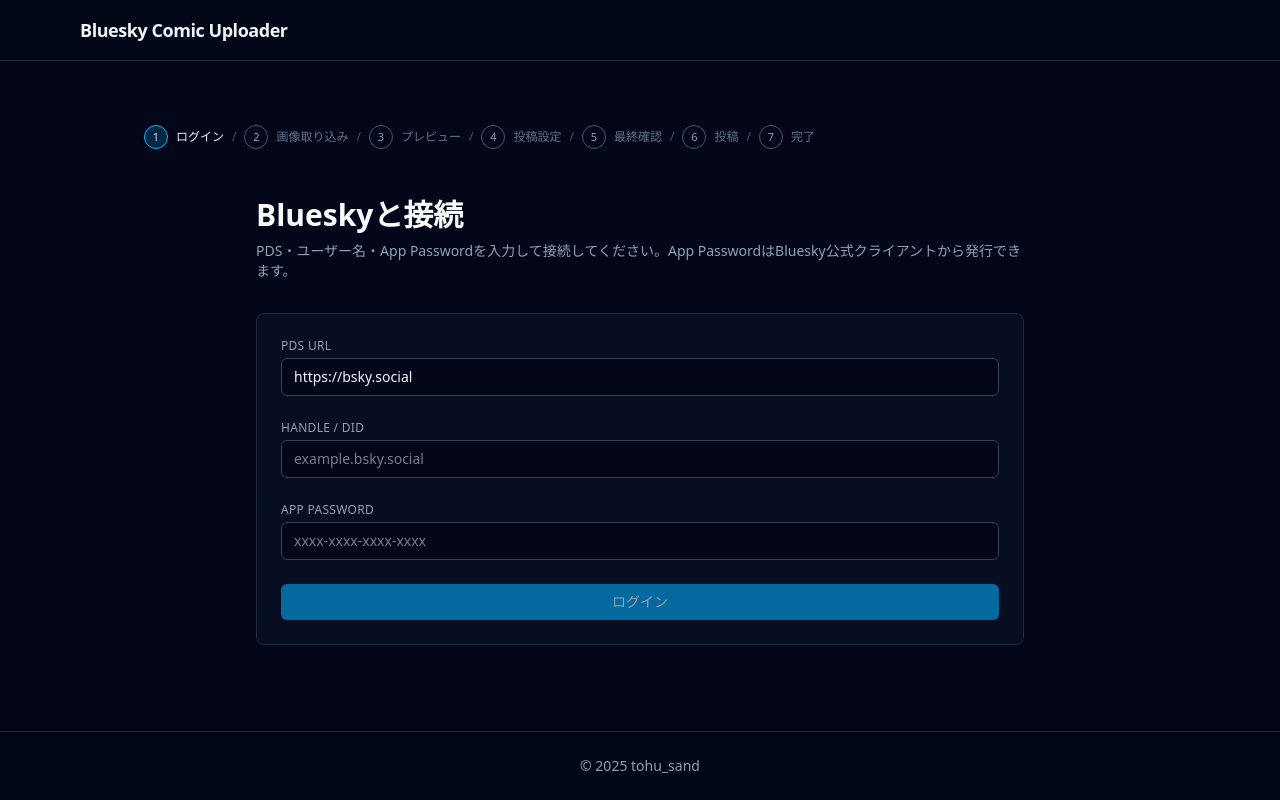
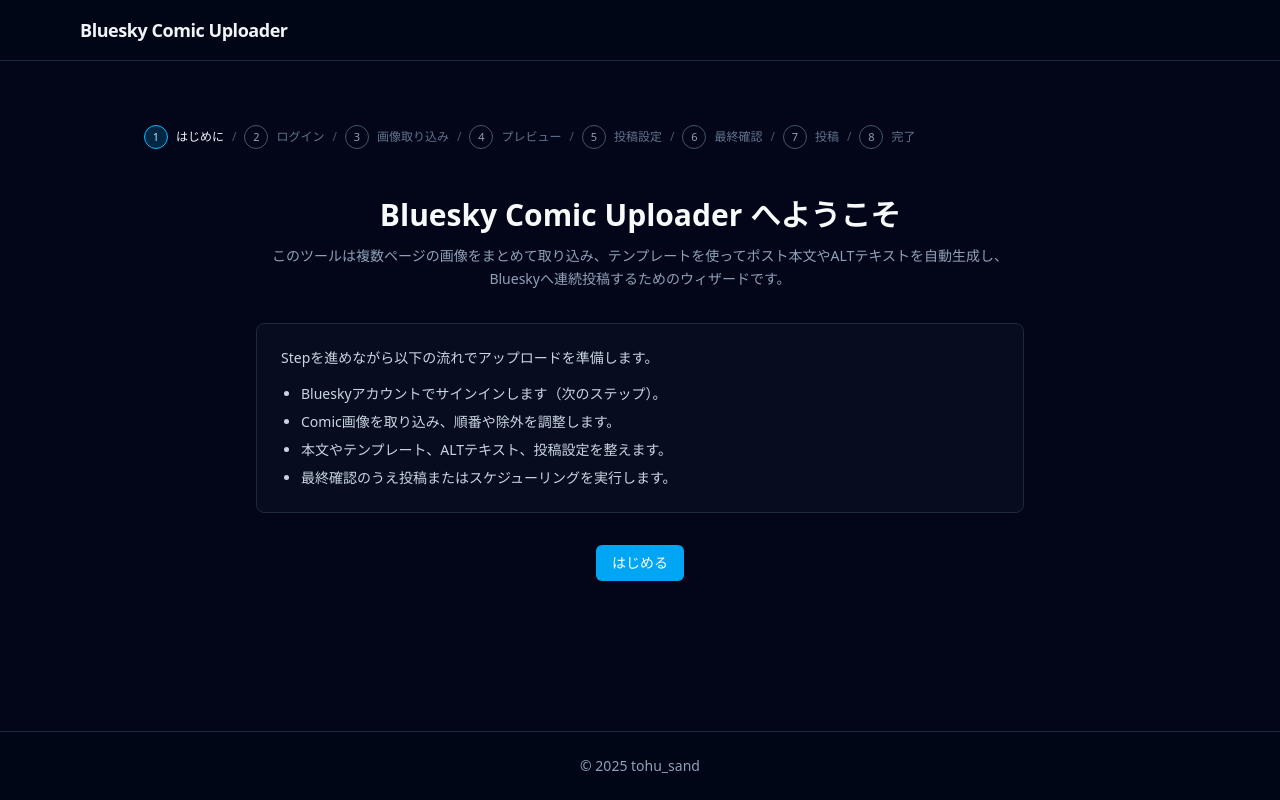
Before and after one commit to tohu-sand/Bluesky-comic-uploader, an Astro site: page / in a window 1280 px wide. Built offline with nearby package versions, Linux system fonts and the light colour scheme; Astro itself is replaced by a stand-in of ours.

Commit message:
feat: Add IntroStep

```diff
--- a/src/components/App.tsx
+++ b/src/components/App.tsx
@@ -1,6 +1,7 @@
 import { useEffect, useMemo, useRef } from 'react';
 import { StepHeader } from '@components/ui/StepHeader';
 import { Button } from '@components/ui/Button';
+import { IntroStep } from '@components/steps/IntroStep';
 import { AuthStep } from '@components/steps/AuthStep';
 import { IngestStep } from '@components/steps/IngestStep';
 import { PreviewStep } from '@components/steps/PreviewStep';
@@ -156,6 +157,8 @@
 
 function renderStep(step: WizardStep) {
   switch (step) {
+    case 'intro':
+      return <IntroStep />;
     case 'auth':
       return <AuthStep />;
     case 'ingest':
--- /dev/null
+++ b/src/components/steps/IntroStep.tsx
@@ -0,0 +1,35 @@
+import { Button } from '@components/ui/Button';
+import { useAppStore } from '@stores/appStore';
+
+export function IntroStep() {
+  const { actions } = useAppStore();
+
+  return (
+    <section className="mx-auto max-w-3xl space-y-8">
+      <header className="space-y-3 text-center">
+        <h1 className="text-3xl font-semibold text-slate-50">Bluesky Comic Uploader へようこそ</h1>
+        <p className="text-sm leading-relaxed text-slate-400">
+          このツールは複数ページの画像をまとめて取り込み、テンプレートを使ってポスト本文やALTテキストを自動生成し、Blueskyへ連続投稿するためのウィザードです。
+        </p>
+      </header>
+
+      <div className="grid gap-4 rounded-lg border border-slate-800 bg-slate-900/40 p-6 text-sm text-slate-200">
+        <p className="text-slate-300">
+          Stepを進めながら以下の流れでアップロードを準備します。
+        </p>
+        <ul className="list-disc space-y-2 pl-5 text-slate-300">
+          <li>Blueskyアカウントでサインインします（次のステップ）。</li>
+          <li>Comic画像を取り込み、順番や除外を調整します。</li>
+          <li>本文やテンプレート、ALTテキスト、投稿設定を整えます。</li>
+          <li>最終確認のうえ投稿またはスケジューリングを実行します。</li>
+        </ul>
+      </div>
+
+      <div className="flex justify-center">
+        <Button size="lg" onClick={() => actions.setStep('auth')}>
+          はじめる
+        </Button>
+      </div>
+    </section>
+  );
+}
--- a/src/components/ui/StepHeader.tsx
+++ b/src/components/ui/StepHeader.tsx
@@ -1,8 +1,9 @@
 import type { WizardStep } from '@stores/appStore';
 import clsx from 'clsx';
 
-const STEP_ORDER: WizardStep[] = ['auth', 'ingest', 'preview', 'compose', 'review', 'post', 'complete'];
+const STEP_ORDER: WizardStep[] = ['intro', 'auth', 'ingest', 'preview', 'compose', 'review', 'post', 'complete'];
 const STEP_LABELS: Record<WizardStep, string> = {
+  intro: 'はじめに',
   auth: 'ログイン',
   ingest: '画像取り込み',
   preview: 'プレビュー',
--- a/src/stores/appStore.ts
+++ b/src/stores/appStore.ts
@@ -9,7 +9,7 @@
 import { releaseComicImages } from '@modules/ingest/intake';
 import { updateAltTexts } from '@modules/editor/altText';
 
-export type WizardStep = 'auth' | 'ingest' | 'preview' | 'compose' | 'review' | 'post' | 'complete';
+export type WizardStep = 'intro' | 'auth' | 'ingest' | 'preview' | 'compose' | 'review' | 'post' | 'complete';
 
 interface UploadStatus {
   status: 'uploading' | 'success' | 'error';
@@ -72,7 +72,7 @@
 const fallbackAltTemplate = 'Page {i}';
 
 export const useAppStore = create<AppState>((set, get) => ({
-  step: 'auth',
+  step: 'intro',
   session: null,
   dpopKeyPair: null,
   appPasswordSession: null,
@@ -226,7 +226,7 @@
           releaseComicImages(state.images);
         }
         return {
-          step: 'auth',
+          step: 'intro',
           images: [],
           postPlan: null,
           threadResult: null,
```
